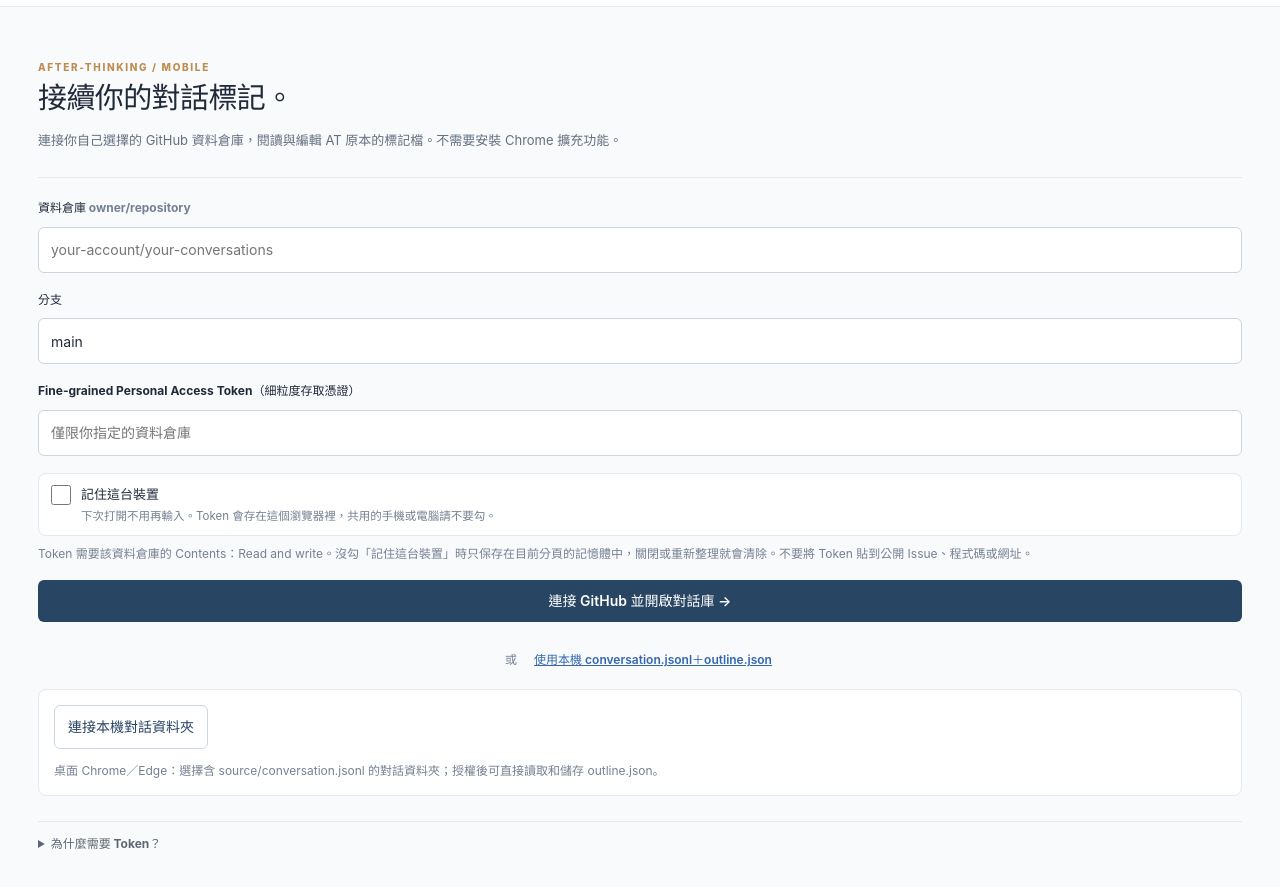
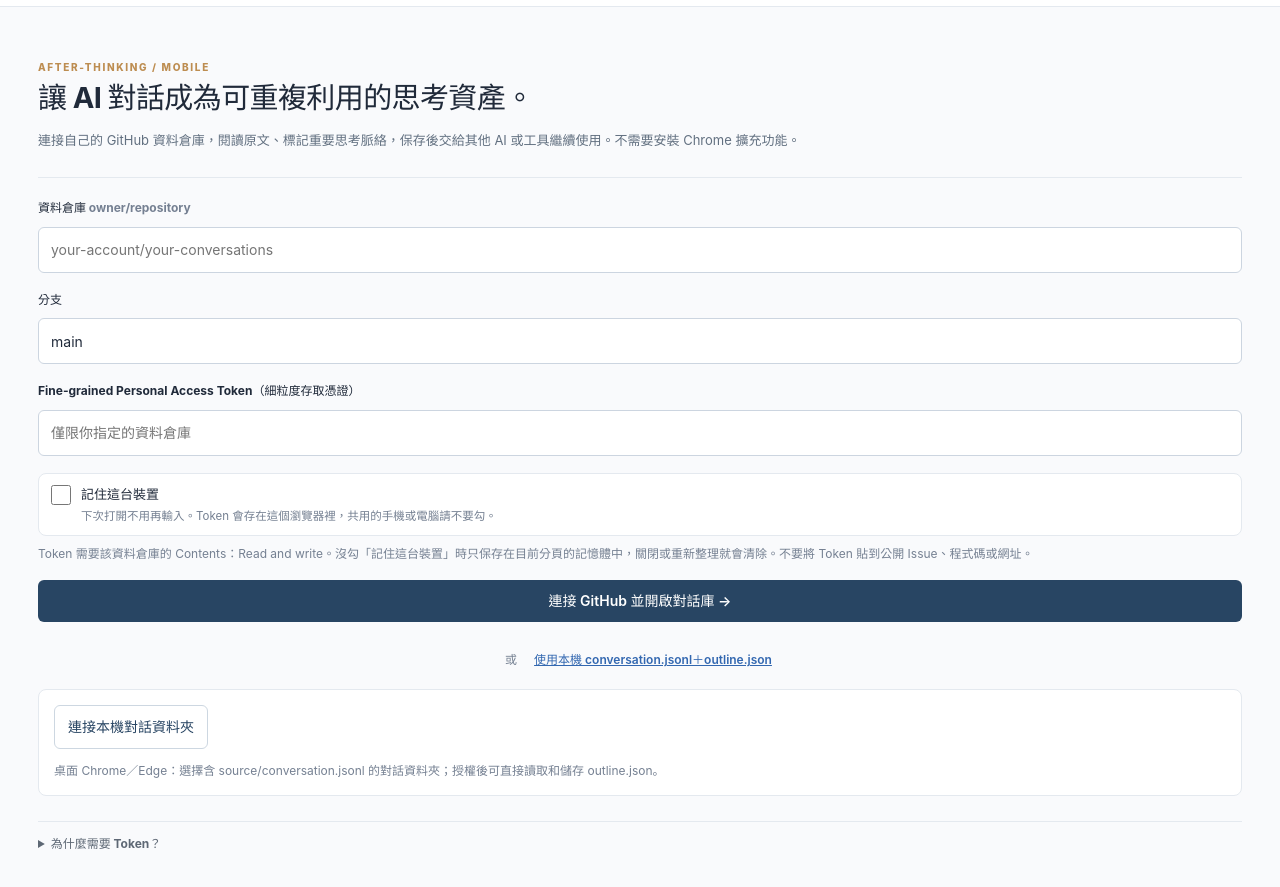
Before and after one commit to DaichiaYu/After-thinking, a browser extension: page apps/mobile-web/index.html in a window 1280 px wide. Shown: the part 49-936 px from the top of the page. Drawn offline with Linux system fonts and the light colour scheme.

Commit message:
docs: align product introduction with reusable thinking assets

```diff
--- a/apps/mobile-web/index.html
+++ b/apps/mobile-web/index.html
@@ -5,7 +5,8 @@
   <meta name="viewport" content="width=device-width, initial-scale=1, viewport-fit=cover">
   <meta name="theme-color" content="#f8fafc">
   <meta http-equiv="Content-Security-Policy" content="default-src 'self'; connect-src 'self' https://api.github.com; script-src 'self'; style-src 'self'; img-src 'self' data: blob:; object-src 'none'; base-uri 'none'; form-action 'none'">
-  <title>After-thinking · 行動標記工作台</title>
+  <title>After-thinking · 思考資產標記工作台</title>
+  <meta name="description" content="Turn AI conversations into reusable thinking assets. 將 AI 對話保存為可追溯、可重複利用的思考資產。">
   <link rel="stylesheet" href="./style.css">
 </head>
 <body>
@@ -22,8 +23,8 @@
   <main id="main">
     <section id="connect-page" class="connect-page" data-page="connect">
       <p class="eyebrow">AFTER-THINKING / MOBILE</p>
-      <h1>接續你的對話標記。</h1>
-      <p class="intro">連接你自己選擇的 GitHub 資料倉庫，閱讀與編輯 AT 原本的標記檔。不需要安裝 Chrome 擴充功能。</p>
+      <h1>讓 AI 對話成為可重複利用的思考資產。</h1>
+      <p class="intro">連接自己的 GitHub 資料倉庫，閱讀原文、標記重要思考脈絡，保存後交給其他 AI 或工具繼續使用。不需要安裝 Chrome 擴充功能。</p>
       <form id="connect-form" class="connect-form">
         <label for="repo-input">資料倉庫 <span class="muted">owner/repository</span></label>
         <input id="repo-input" name="username" required autocomplete="username" spellcheck="false" autocapitalize="off" placeholder="your-account/your-conversations">
```
